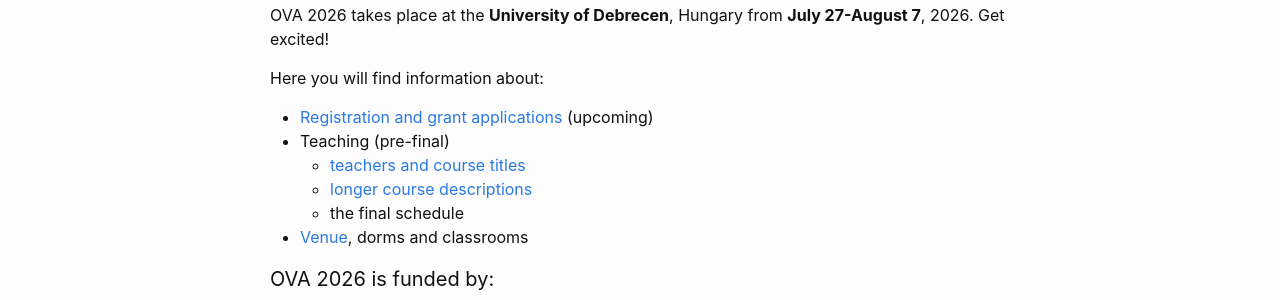
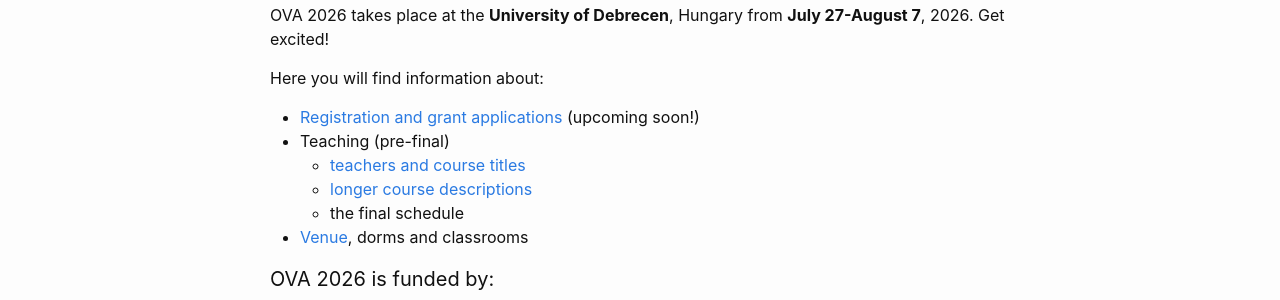
Before and after one commit to ovaschool/ovaschool.github.io, a Jekyll site: the page built from staticpages/ova2026.markdown, in a window 1280 px wide and 900 px high. Shown: the part 161-461 px from the top of the window. Built offline with Jekyll 4.4.1, drawn with Linux system fonts in a browser that asks for light colours.

Commit message:
Update ova2026.markdown

```diff
--- a/staticpages/ova2026.markdown
+++ b/staticpages/ova2026.markdown
@@ -8,7 +8,7 @@
 OVA 2026 takes place at the **University of Debrecen**, Hungary from **July 27-August 7**, 2026. Get excited!
 
 Here you will find information about:
-- [Registration and grant applications](ova2026-registration.markdown) (upcoming)
+- [Registration and grant applications](ova2026-registration.markdown) (upcoming soon!)
 - Teaching (pre-final)
     - [teachers and course titles](ova2026-teachers.markdown)
     - [longer course descriptions](ova2026-course-descriptions.markdown)
```
